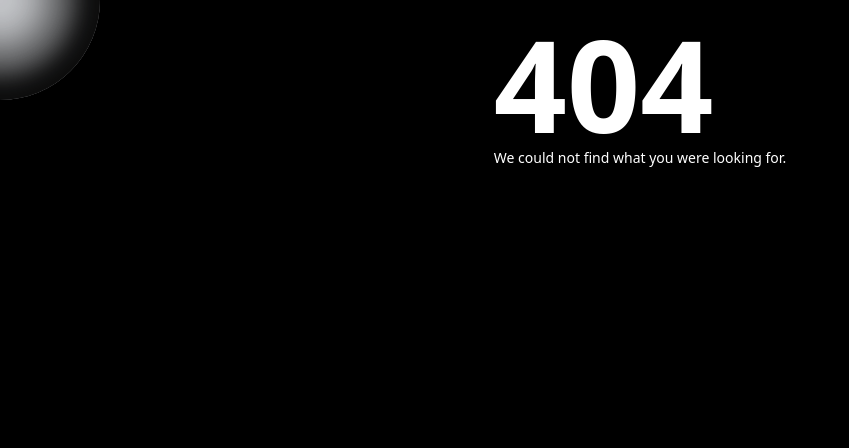
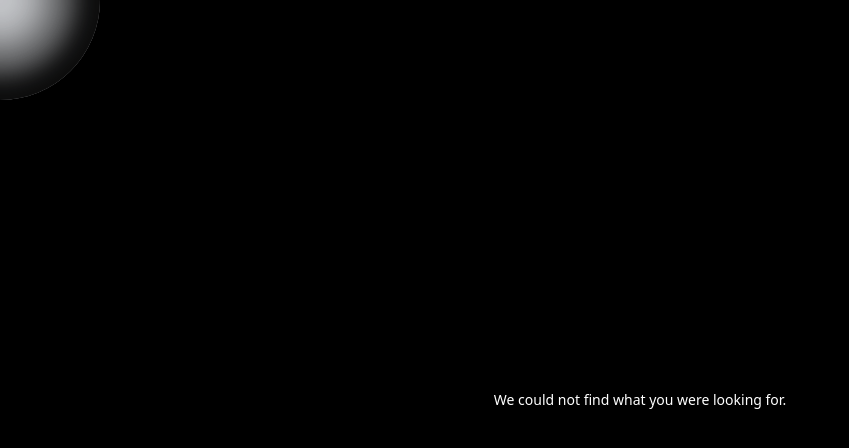
Before and after one commit to polarvoid/orchid, a Next.js app: page /dark in a window 1280 px wide. Before the commit this address had no page. Shown: the top 448 px of the page, without its empty margins (0-849 px from the left). Built offline with nearby package versions, Linux system fonts and the light colour scheme.

Commit message:
Add swing

```diff
--- a/pages/dark.tsx
+++ b/pages/dark.tsx
@@ -1,3 +1,4 @@
+import Image from 'next/image';
 import React from 'react';
 
 const Dark = () => {
@@ -27,17 +28,26 @@ const Dark = () => {
     };
     return (
         <div className="bg-gray-200 text-black w-full h-full" onMouseMove={onMouseMove}>
-            <div className="pt-5 flex justify-center">
-                <div className={`${lightOn ? "text-black" : "text-white"} z-50 `}>
-                    <p className="font-bold text-9xl ">404</p>
-                    <p className="font-normal text-sm">We could not find what you were looking for.</p>
-                </div>
+            <div className={`${lightOn ? "text-black" : "text-white"} z-50 h-[400px] pt-5 flex flex-col justify-center`}>
+                {/* <p className="font-bold text-9xl ">404</p> */}
+                <img src="/swing.svg" className="h-full" />
+                <p className="font-normal text-sm text-center z-50">We could not find what you were looking for.</p>
+                {lightOn && <Image src="/404.png" width={200} height={200} className="mx-auto" />}
             </div>
             {!lightOn && <Switch isOn={lightOn} onChangeHandler={switchFlipHandler} position={switchPosition} />}
             {!lightOn && <div className={`w-[200px] h-[200px] rounded-full fixed top-0 left-0 -translate-x-1/2 -translate-y-1/2 z-40 pointer-events-none`} style={overlayStyle} ref={searchLightRef}></div>}
+            {/* {lightOn && <Swing />} */}
         </div >
     );
 };
+
+function Swing() {
+    return (
+        <div className="flex justify-center h-[400px]">
+            <img src="/swing.svg" />
+        </div>
+    );
+}
 
 function getRandom(min: number, max: number) {
     return min + Math.random() * (max - min);
```
Also changed, not shown: public/404.png (added), public/swing.svg (added).
